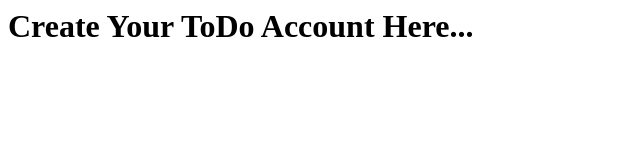
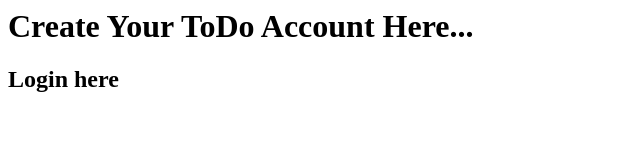
Before and after one commit to alokdesai-cuelogic/javascript-todo-app, a plain HTML site: page Index.html in a window 1280 px wide. Shown: the whole page, without its empty margins (0-640 px from the left). Drawn offline with Linux system fonts and the light colour scheme.

Commit message:
Login branch

```diff
--- a/Index.html
+++ b/Index.html
@@ -1 +1,2 @@
 <h1>Create  Your  ToDo  Account  Here...</h1>
+<h2>Login here</h2>
```
